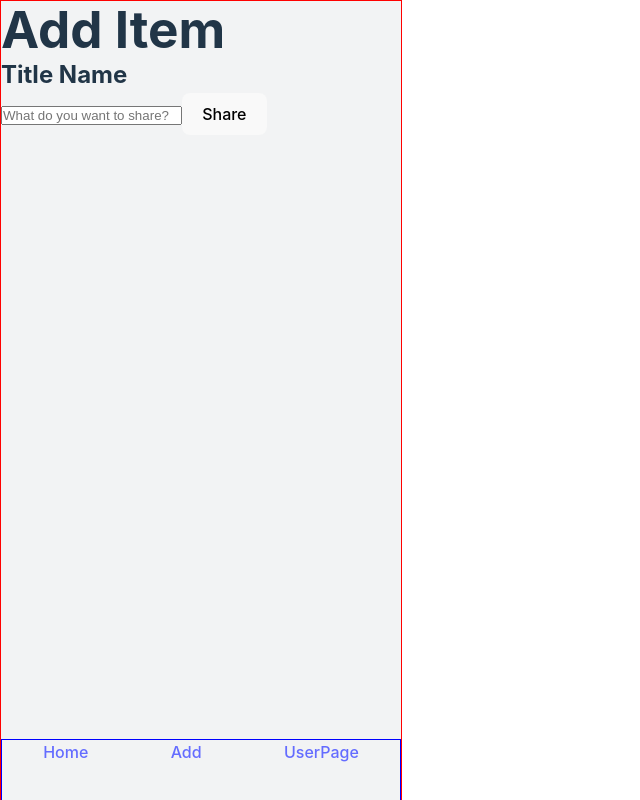
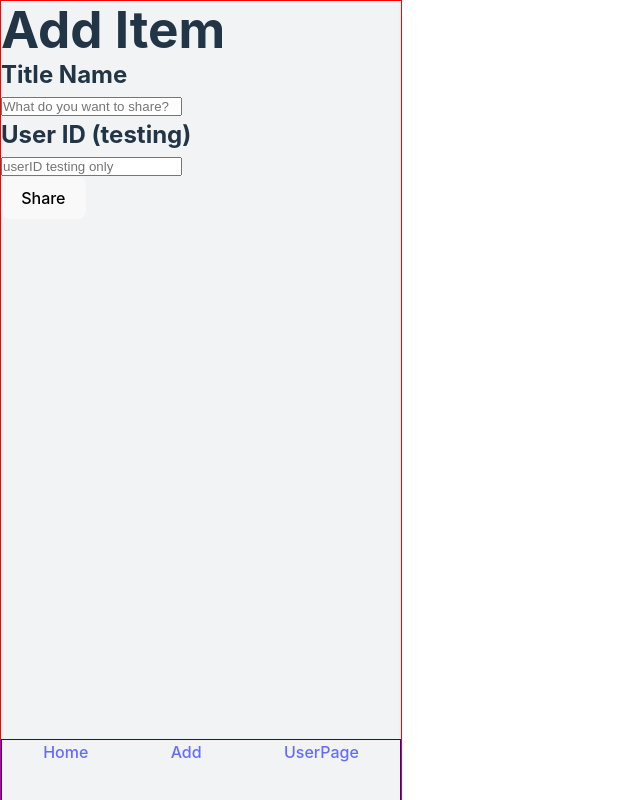
Before and after one commit to edpau/ShareASmile, a React (Vite) app in the folder client/: page /client/src/components/AddItemPage in a window 1280 px wide. Shown: the whole page, without its empty margins (0-640 px from the left). Built offline with nearby package versions, Linux system fonts and the light colour scheme.

Commit message:
feat: frontEnd can add item with lister

```diff
--- a/client/src/apiServics.js
+++ b/client/src/apiServics.js
@@ -7,7 +7,7 @@ export async function getItems() {
 }
 
 export async function addItem(item) {
-  console.log('api post',item)
+  console.log('api post',item.lister)
   try {
     const response = await fetch(`${url}/items`, {
       method:"POST",
@@ -17,7 +17,7 @@ export async function addItem(item) {
       },
       //TODO change to fit my app
       //body: JSON.stringify({title:topic.title, date: topic.date, venue:topic.venue}),
-      body: JSON.stringify({itemName:item.itemName}),
+     body: JSON.stringify({itemName:item.itemName, lister: item.lister}),
     });
     const data = await response.json();
     return data;
--- a/client/src/components/AddItemPage.jsx
+++ b/client/src/components/AddItemPage.jsx
@@ -6,14 +6,18 @@ export default function AddItemPage() {
     event.preventDefault();
     console.log(event.target.itemName.value);
     const inputItemName = event.target.itemName.value;
+    const inputUserID = event.target.userID.value;
+    console.log(inputItemName, "inputItemName")
+    console.log(inputUserID, "inputUserID")
     // const inputDescription = event.target.description.value;
     // const inputShareMethod = event.target.shareMethod.value;
     // const inputCategory = event.target.category.value;
     //make an object pass to the server
     //TODO test ItemName first
-    const inputObj = { itemName: inputItemName };
+    //! hard code user id in here to test, later need to take away for log in
+    const inputObj = { itemName: inputItemName, lister: inputUserID};
     //const inputObj = { title: inputTitle, venue: inputVenue, date: inputDate };
-
+    console.log(inputObj,"inputObj")
     //TODO addEvent work in router??
     addItem(inputObj)
       .then((data) => console.log(data, "data"))
@@ -41,12 +45,20 @@ export default function AddItemPage() {
             placeholder="What do you want to share?"
             required
           ></input>
+          <h2>User ID (testing)</h2>
+          <input
+            type="text"
+            name="userID"
+            className="inputField"
+            placeholder="userID testing only"
+            required
+          ></input>
 
-          {/* <div className="shareButCon"> */}
+          <div className="shareButCon">
           <button className="shareBut" type="submit">
             Share
           </button>
-          {/* </div> */}
+          </div>
         </form>
       </div>
     </div>
```
Also changed, not shown: 1 other file (tests, documents, lock files or other folders).
